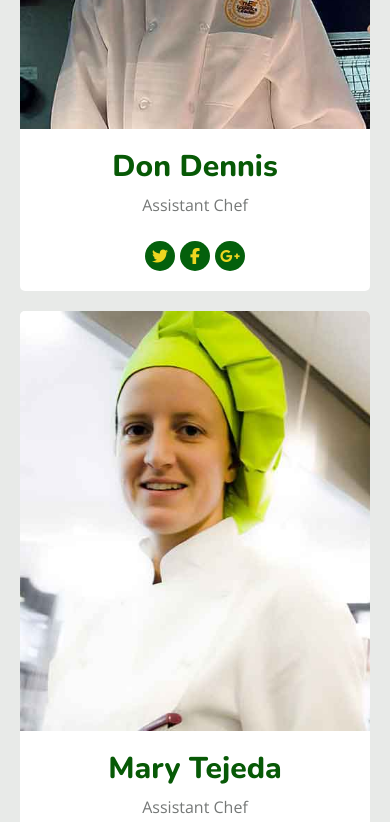
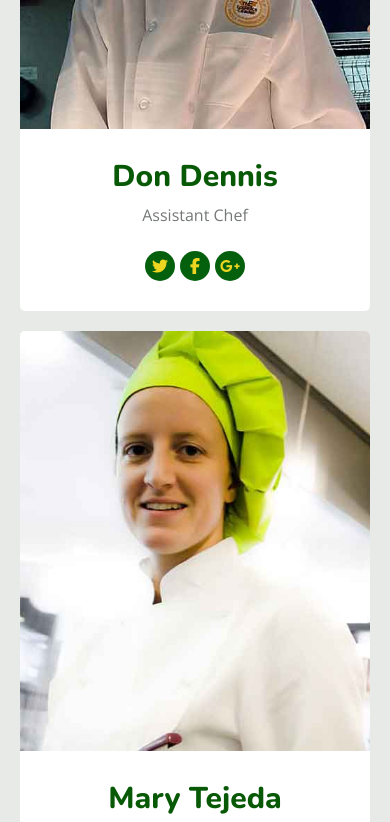
Before and after one commit to leducnhan230/BD-Restaurant, a plain HTML site: page src/index.html in a window 390 px wide. Shown: the part 7320-8142 px from the top of the page. Drawn offline with Linux system fonts and the light colour scheme.

Commit message:
feat(layout): fixed spacing between components in chef information for mobile layout

```diff
--- a/src/css/style.css
+++ b/src/css/style.css
@@ -773,6 +773,10 @@ footer .right-bottom button {
         margin: 10px;
     }
 
+    .chef-info .info {
+        padding: 30px 20px;
+    }
+
     /* Food Lovers */
 
     .food-lovers {
```
